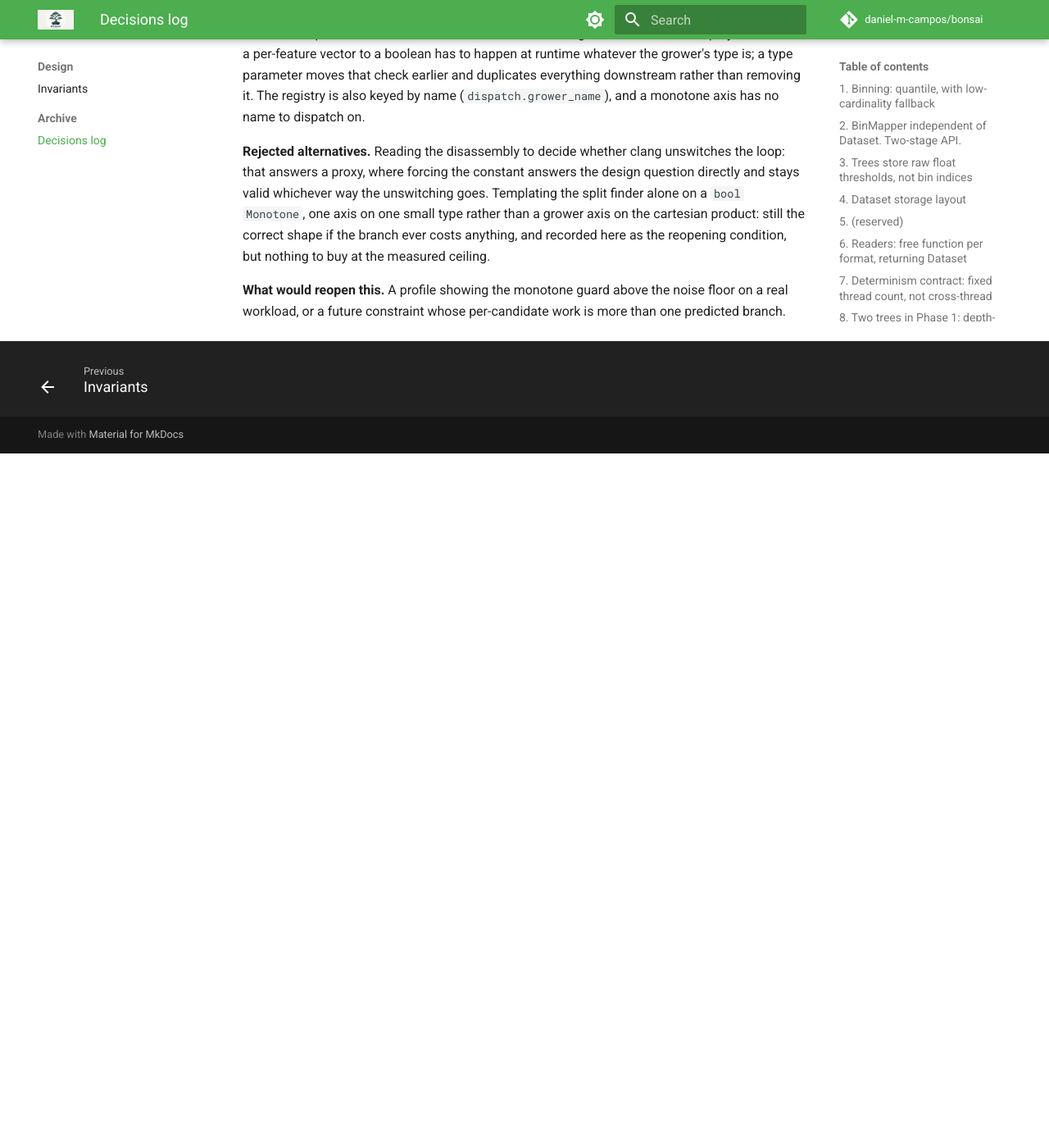
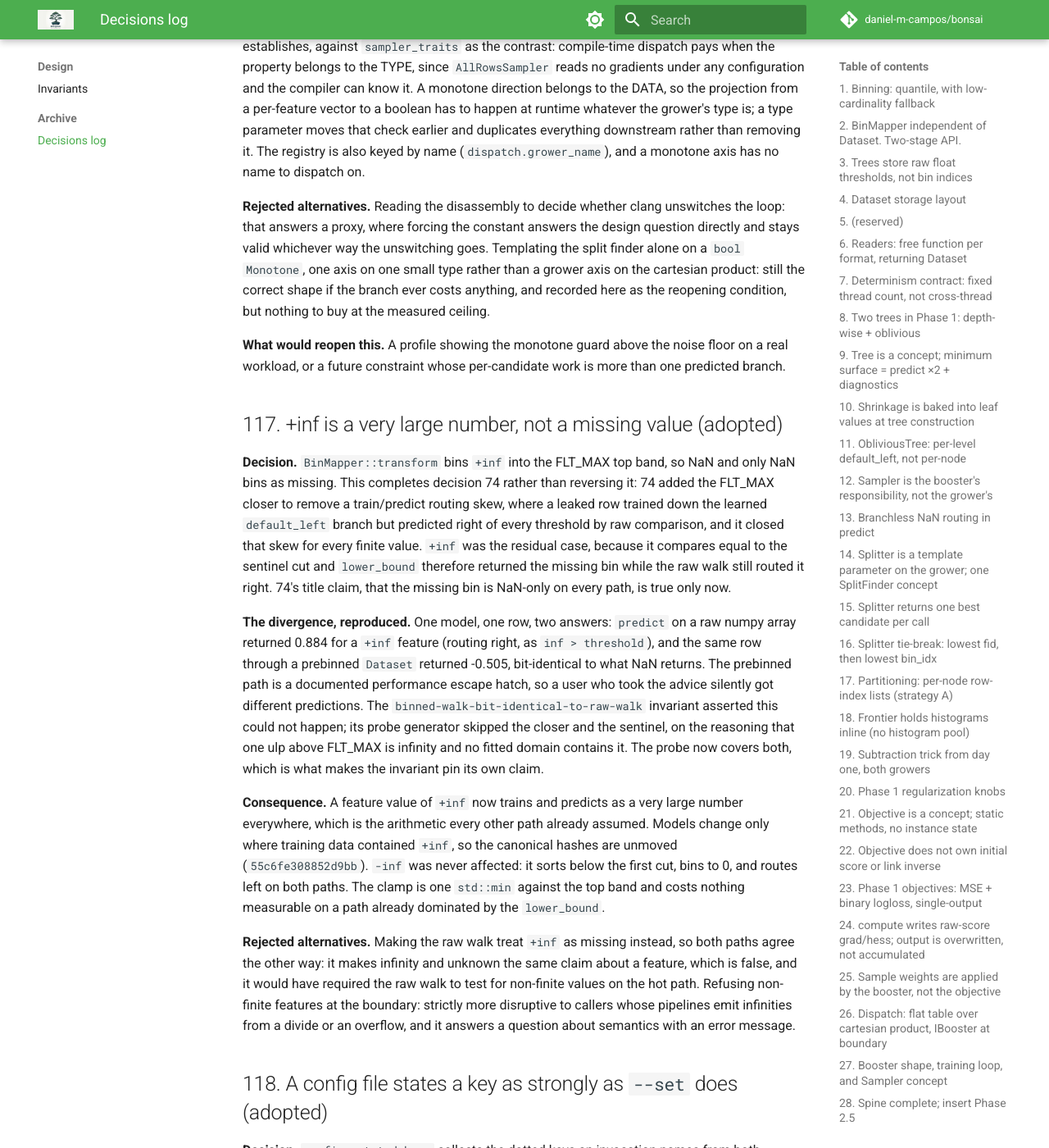
Before and after one commit to daniel-m-campos/bonsai, an MkDocs documentation site: the page built from docs/decisions.md, in a window 1280 px wide and 1400 px high, scrolled down 96223 px. Shown: the whole window at 82% size. Built offline with MkDocs 1.6.1 and Material for MkDocs 9.7.7, drawn with Linux system fonts in a browser that asks for light colours; comment, search, counter and statistics services are not loaded; before the commit the page ends 96776 px from its top, so only the background shows below that; some of the changed text lies outside the part shown.

Commit message:
docs: decisions 117 and 118, and 74's completion
117 records the +inf binning ruling and why it completes 74
rather than reversing it; 118 records the config-file
explicitness ruling and that resolve's precedence is unchanged.
74 gains a status banner: its NaN-only claim held for finite
values only until 117.

```diff
--- a/docs/decisions.md
+++ b/docs/decisions.md
@@ -1014,6 +1014,8 @@ That reframed the question from kernel speed to the whole **accuracy-vs-time fro
 
 ## 74. The FLT_MAX top-band closer: the missing bin is NaN-only on every path (adopted)
 
+*Completed by decision 117: `+inf` still binned as missing after this change, so the NaN-only claim held for finite values only until then.*
+
 **Decision.** `create_cuts` now appends a `FLT_MAX` cut before the `+inf` sentinel on every fitting path (issue #155), so every finite value above the last placed cut bins into a real, splittable top band instead of the NaN sentinel. This closes three leaks the fitted paths carried: the stride path's top tail (~one mean-bin of rows), the greedy path's final group (an entire heavy run when the maximum is a capped value), and rows above the 200k-sample maximum on any path. It also removes a train/predict routing skew: leaked rows trained down the learned `default_left` branch but predicted by raw threshold comparison (right of everything), so the same row routed differently in training and deployment; the valid/early-stopping path scores raw and was already on the deployment side. The budget slot was already reserved (`from_sample`'s `max_bin - 2`), so finite cut placement is untouched and no bin count exceeds `max_bin`. The invariant now matches decision 73's edge columns: **no finite value ever bins as missing, anywhere**, and the mechanism (the closer cut) is the same one `from_edges` uses.
 
 **Evidence (scripts/probe_missing_bin.py, campaign knobs, both growers).** The mechanism synthetics are decisive: capped-max heavy value r² 0.483→0.988 (the capped 10% carried signal and trained as missing), rare top-tail signal +0.16, signal above the sampled max at 1M rows +0.008. The real suite is chance-band flat: higgs ±0.0001, airline ±0.0006, california ±0.001 with opposite signs per grower, and amazon's −0.002 sits inside that dataset's own 0.0034 spread across `max_bin` 253-256 with no closer at all (the null-perturbation yardstick; threshold-placement churn on ID codes). Full table in `benchmarks/missing-bin-closer-2026-07.md`.
@@ -1466,3 +1468,23 @@ Two limits are stated rather than hidden. With two or more constrained features
 **Rejected alternatives.** Reading the disassembly to decide whether clang unswitches the loop: that answers a proxy, where forcing the constant answers the design question directly and stays valid whichever way the unswitching goes. Templating the split finder alone on a `bool Monotone`, one axis on one small type rather than a grower axis on the cartesian product: still the correct shape if the branch ever costs anything, and recorded here as the reopening condition, but nothing to buy at the measured ceiling.
 
 **What would reopen this.** A profile showing the monotone guard above the noise floor on a real workload, or a future constraint whose per-candidate work is more than one predicted branch.
+
+## 117. +inf is a very large number, not a missing value (adopted)
+
+**Decision.** `BinMapper::transform` bins `+inf` into the FLT_MAX top band, so NaN and only NaN bins as missing. This completes decision 74 rather than reversing it: 74 added the FLT_MAX closer to remove a train/predict routing skew, where a leaked row trained down the learned `default_left` branch but predicted right of every threshold by raw comparison, and it closed that skew for every finite value. `+inf` was the residual case, because it compares equal to the sentinel cut and `lower_bound` therefore returned the missing bin while the raw walk still routed it right. 74's title claim, that the missing bin is NaN-only on every path, is true only now.
+
+**The divergence, reproduced.** One model, one row, two answers: `predict` on a raw numpy array returned 0.884 for a `+inf` feature (routing right, as `inf > threshold`), and the same row through a prebinned `Dataset` returned -0.505, bit-identical to what NaN returns. The prebinned path is a documented performance escape hatch, so a user who took the advice silently got different predictions. The `binned-walk-bit-identical-to-raw-walk` invariant asserted this could not happen; its probe generator skipped the closer and the sentinel, on the reasoning that one ulp above FLT_MAX is infinity and no fitted domain contains it. The probe now covers both, which is what makes the invariant pin its own claim.
+
+**Consequence.** A feature value of `+inf` now trains and predicts as a very large number everywhere, which is the arithmetic every other path already assumed. Models change only where training data contained `+inf`, so the canonical hashes are unmoved (`55c6fe308852d9bb`). `-inf` was never affected: it sorts below the first cut, bins to 0, and routes left on both paths. The clamp is one `std::min` against the top band and costs nothing measurable on a path already dominated by the `lower_bound`.
+
+**Rejected alternatives.** Making the raw walk treat `+inf` as missing instead, so both paths agree the other way: it makes infinity and unknown the same claim about a feature, which is false, and it would have required the raw walk to test for non-finite values on the hot path. Refusing non-finite features at the boundary: strictly more disruptive to callers whose pipelines emit infinities from a divide or an overflow, and it answers a question about semantics with an error message.
+
+## 118. A config file states a key as strongly as `--set` does (adopted)
+
+**Decision.** `config::stated_keys` collects the dotted keys an invocation names from both sources, the TOML file and the `--set` overrides, and the warm-start reconciliation treats them identically. Writing `quantile_alpha = 0.5` in a config file against a model fit at 0.9 now refuses, exactly as `--set objective.quantile_alpha=0.5` already did.
+
+**Why it was split.** The reconciliation distinguishes a value the user chose from one that is merely sitting at its default, because the default triple is indistinguishable from silence by value alone. It learned which keys were chosen from the `--set` list, which carries key spellings, while a parsed TOML had already been flattened into a `Config` where a stated default and an unset field look the same. The result was invisible: the same value, in the same invocation, refused through one channel and silently inherited the model's through the other.
+
+**Precedence is unchanged.** `resolve` still applies the file first and the overrides on top, last write wins, and `stated_keys` collects key names only, never values. A file saying 0.5 with `--set` saying 0.9 resolves to 0.9 and passes against a 0.9 model; the reverse resolves to 0.5 and refuses. The reconciliation compares the already-resolved config, so the two mechanisms never contend.
+
+**Rejected alternatives.** Leaving the split as a documented asymmetry, on the reasoning that a file is a weaker statement of intent than a flag: nothing else in the config layer makes that distinction, and a user cannot see it. Threading explicitness through `resolve` itself by returning both the config and its stated keys: a wider signature on the one function every entry point calls, to serve the single caller that needs the extra return.
```
